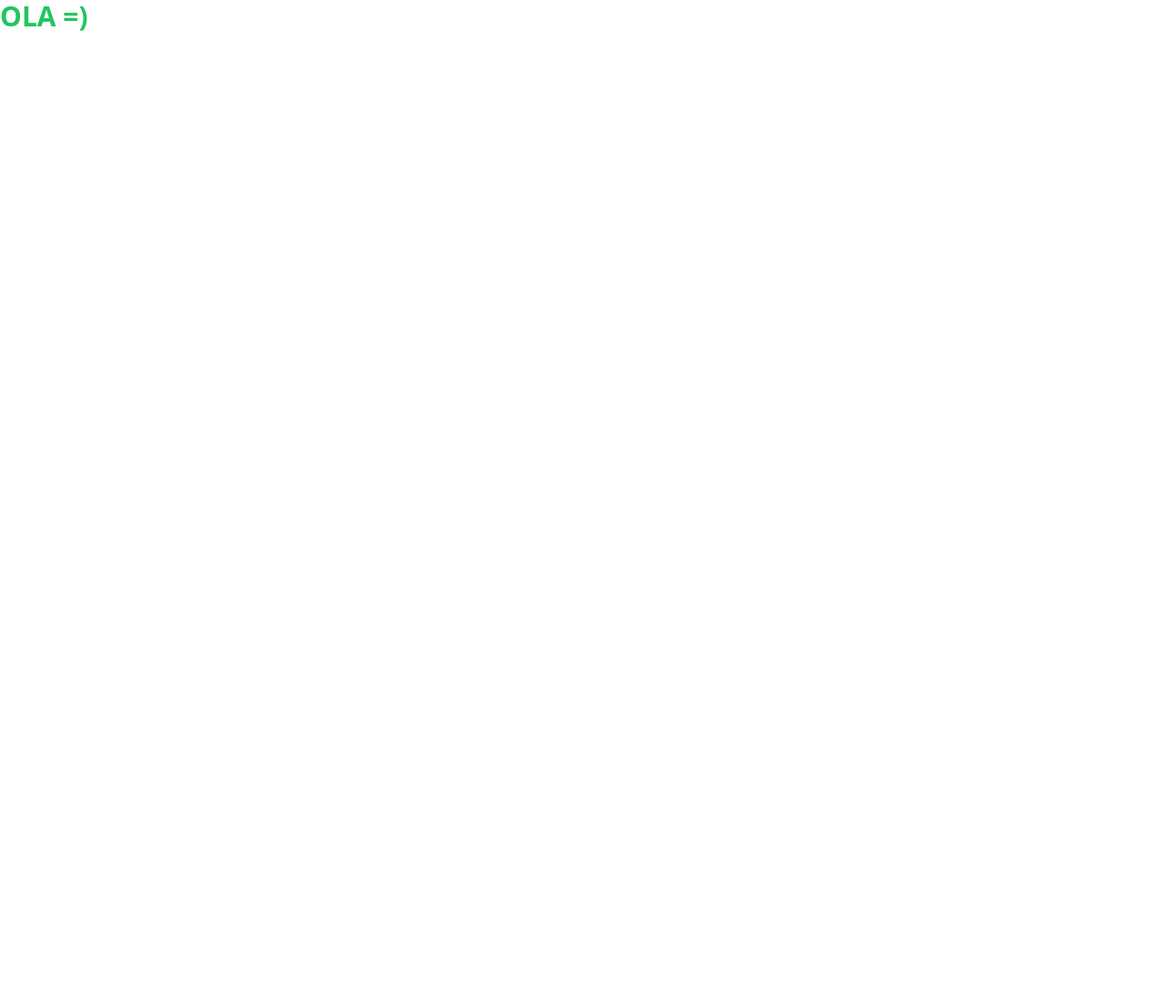
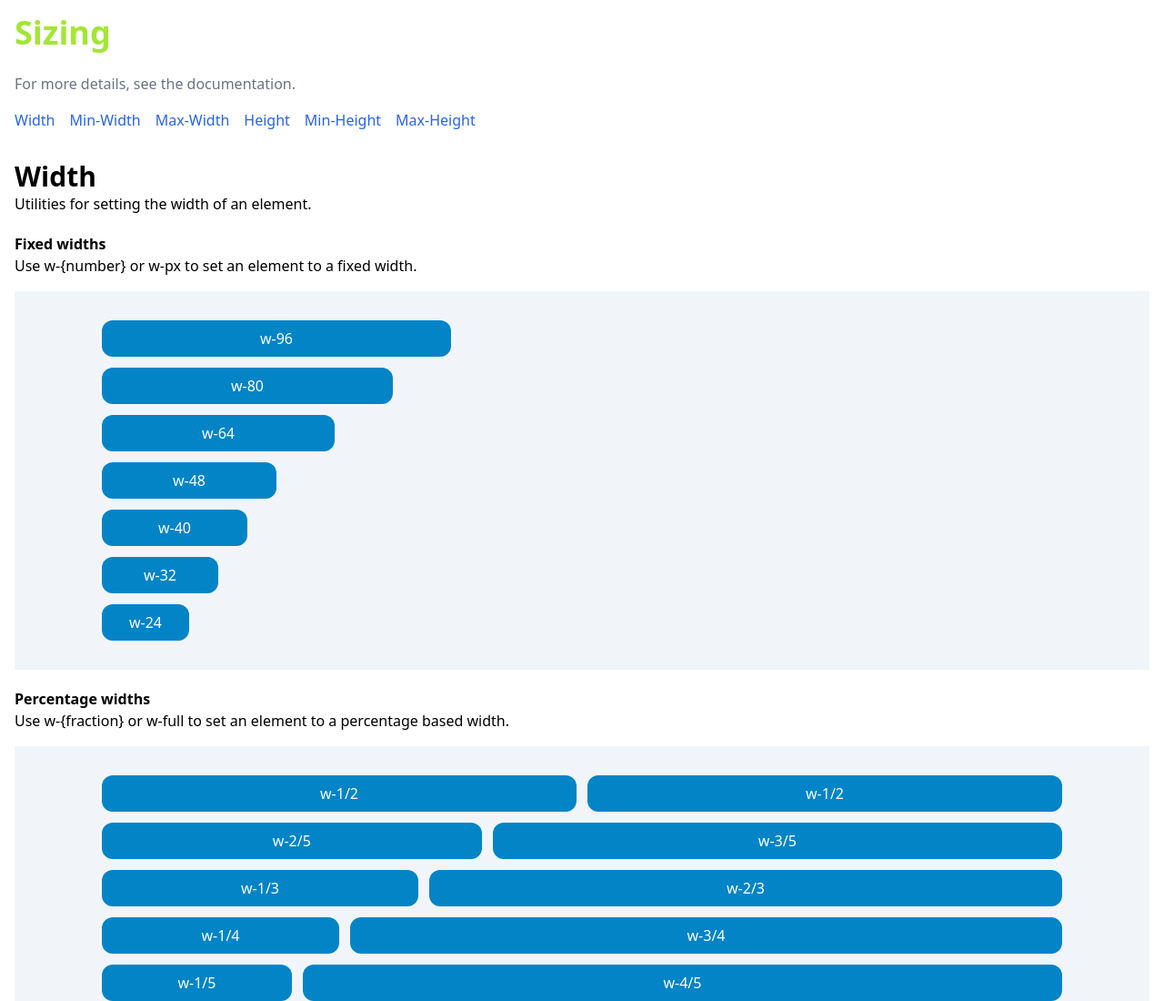
Before and after one commit to VadimRocket/tailwindcss-course, a website: page index.html in a window 1280 px wide. Shown: the top 1100 px of the page at 91% size. Before the commit the page ends 800 px from the top, so only its background shows below. Drawn offline with nearby package versions, Linux system fonts and the light colour scheme; files that its build step writes are made by us from their sources.

Commit message:
added l-7

```diff
--- a/index.html
+++ b/index.html
@@ -8,6 +8,130 @@
     <title>TailwindCss</title>
   </head>
   <body>
-    <h1 class="text-3xl text-green-500 uppercase font-bold">Ola =)</h1>
+    <div class="m-auto p-4 max-w-screen-xl">
+      <h1 class="text-4xl text-lime-400 font-bold">Sizing</h1>
+      <div class="mt-6">
+        <p class="text-gray-500">For more details, see the documentation.</p>
+        <ul class="flex flex-col gap-4 sm:flex-row mt-4">
+          <li>
+            <a
+              class="text-1xl text-blue-600 hover:text-blue-800"
+              href="https://tailwindcss.com/docs/width"
+              >Width</a
+            >
+          </li>
+          <li>
+            <a
+              class="text-1xl text-blue-600 hover:text-blue-800"
+              href="https://tailwindcss.com/docs/min-width"
+              >Min-Width</a
+            >
+          </li>
+          <li>
+            <a
+              class="text-1xl text-blue-600 hover:text-blue-800"
+              href="https://tailwindcss.com/docs/max-width"
+              >Max-Width</a
+            >
+          </li>
+          <li>
+            <a
+              class="text-1xl text-blue-600 hover:text-blue-800"
+              href="https://tailwindcss.com/docs/height"
+              >Height</a
+            >
+          </li>
+          <li>
+            <a
+              class="text-1xl text-blue-600 hover:text-blue-800"
+              href="https://tailwindcss.com/docs/min-height"
+              >Min-Height</a
+            >
+          </li>
+          <li>
+            <a
+              class="text-1xl text-blue-600 hover:text-blue-800"
+              href="https://tailwindcss.com/docs/max-height"
+              >Max-Height</a
+            >
+          </li>
+        </ul>
+      </div>
+      <section class="mt-8">
+        <h2 class="text-3xl font-bold">Width</h2>
+        <p>Utilities for setting the width of an element.</p>
+        <h4 class="font-bold mt-5">Fixed widths</h3>
+        <p>Use w-{number} or w-px to set an element to a fixed width.</p>
+         <div class="mt-4 px-24 flex flex-col gap-3 bg-slate-100 py-8">
+          <div class="w-96 text-center bg-sky-600 text-white rounded-xl px-1 py-2">w-96</div>
+          <div class="w-80 text-center bg-sky-600 text-white rounded-xl px-1 py-2">w-80</div>
+          <div class="w-64 text-center bg-sky-600 text-white rounded-xl px-1 py-2">w-64</div>
+          <div class="w-48 text-center bg-sky-600 text-white rounded-xl px-1 py-2">w-48</div>
+          <div class="w-40 text-center bg-sky-600 text-white rounded-xl px-1 py-2">w-40</div>
+          <div class="w-32 text-center bg-sky-600 text-white rounded-xl px-1 py-2">w-32</div>
+          <div class="w-24 text-center bg-sky-600 text-white rounded-xl px-1 py-2">w-24</div>
+         </div>
+         <h4 class="font-bold mt-5">Percentage widths</h3>
+          <p>Use w-{fraction} or w-full to set an element to a percentage based width.</p>
+          <div class="mt-4 flex flex-col gap-3 bg-slate-100 py-2 px-2 md:py-8 md:px-24">
+            <div class="flex gap-3 text-center">
+              <div class="w-1/2  bg-sky-600 text-white rounded-xl px-1 py-2">w-1/2</div>
+              <div class="w-1/2  bg-sky-600 text-white rounded-xl px-1 py-2 ">w-1/2</div>
+            </div>
+            <div class="flex gap-3 text-center">
+              <div class="w-2/5 bg-sky-600 text-white rounded-xl px-1 py-2">w-2/5</div>
+              <div class="w-3/5 bg-sky-600 text-white rounded-xl px-1 py-2">w-3/5</div>
+            </div>
+            <div class="flex gap-3 text-center">
+              <div class="w-1/3 bg-sky-600 text-white rounded-xl px-1 py-2">w-1/3</div>
+              <div class="w-2/3 bg-sky-600 text-white rounded-xl px-1 py-2">w-2/3</div>
+            </div>
+            <div class="flex gap-3 text-center">
+              <div class="w-1/4 bg-sky-600 text-white rounded-xl px-1 py-2">w-1/4</div>
+              <div class="w-3/4 bg-sky-600 text-white rounded-xl px-1 py-2">w-3/4</div>
+            </div>
+            <div class="flex gap-3 text-center">
+              <div class="w-1/5 bg-sky-600 text-white rounded-xl px-1 py-2">w-1/5</div>
+              <div class="w-4/5 bg-sky-600 text-white rounded-xl px-1 py-2">w-4/5</div>
+            </div>
+            <div class="flex gap-3 text-center ">
+              <div class="w-1/6 bg-sky-600 text-white rounded-xl px-1 py-2">w-1/6</div>
+              <div class="w-5/6 bg-sky-600 text-white rounded-xl px-1 py-2">w-5/6</div>
+            </div>
+            <div class="w-full text-center bg-sky-600 text-white rounded-xl px-1 py-2">w-full</div>
+          </div>
+          <h4 class="font-bold mt-5">Viewport width</h3>
+          <p>Use w-screen to make an element span the entire width of the viewport.</p>
+          <div class="w-screen bg-fuchsia-200 p-2">
+             <span>w-screen</span>
+          </div>
+          <h4 class="font-bold mt-5">Resetting the width</h3>
+          <p>The w-auto utility can be useful if you need to remove an element’s assigned width under a specific condition, like at a particular breakpoint:</p>
+          <div class="w-full md:w-auto bg-gray-100 p-2">
+           <span>w-full md:w-auto</span>
+          </div>
+      </section>
+      <section class="mt-8">
+        <h2 class="text-3xl font-bold">Min-Width</h2>
+        <p></p>
+
+      </section>
+      <section class="mt-8">
+        <h2 class="text-3xl font-bold">Max-Width</h2>
+        <p></p>
+      </section>
+      <section class="mt-8">
+        <h2 class="text-3xl font-bold">Height</h2>
+        <p></p>
+      </section>
+      <section class="mt-8">
+        <h2 class="text-3xl font-bold">Min-Height</h2>
+        <p></p>
+      </section>
+      <section class="mt-8">
+        <h2 class="text-3xl font-bold">Max-Height</h2>
+        <p></p>
+      </section>
+    </div>
   </body>
 </html>
```
